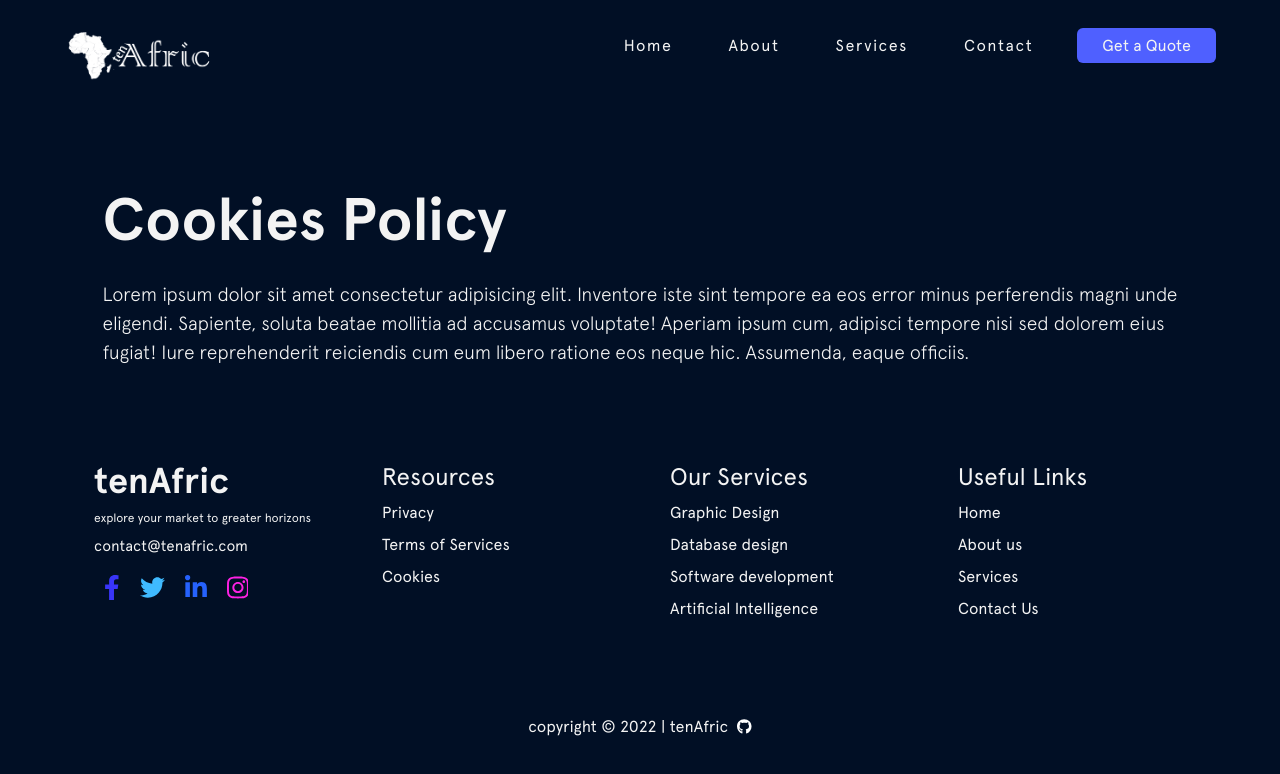
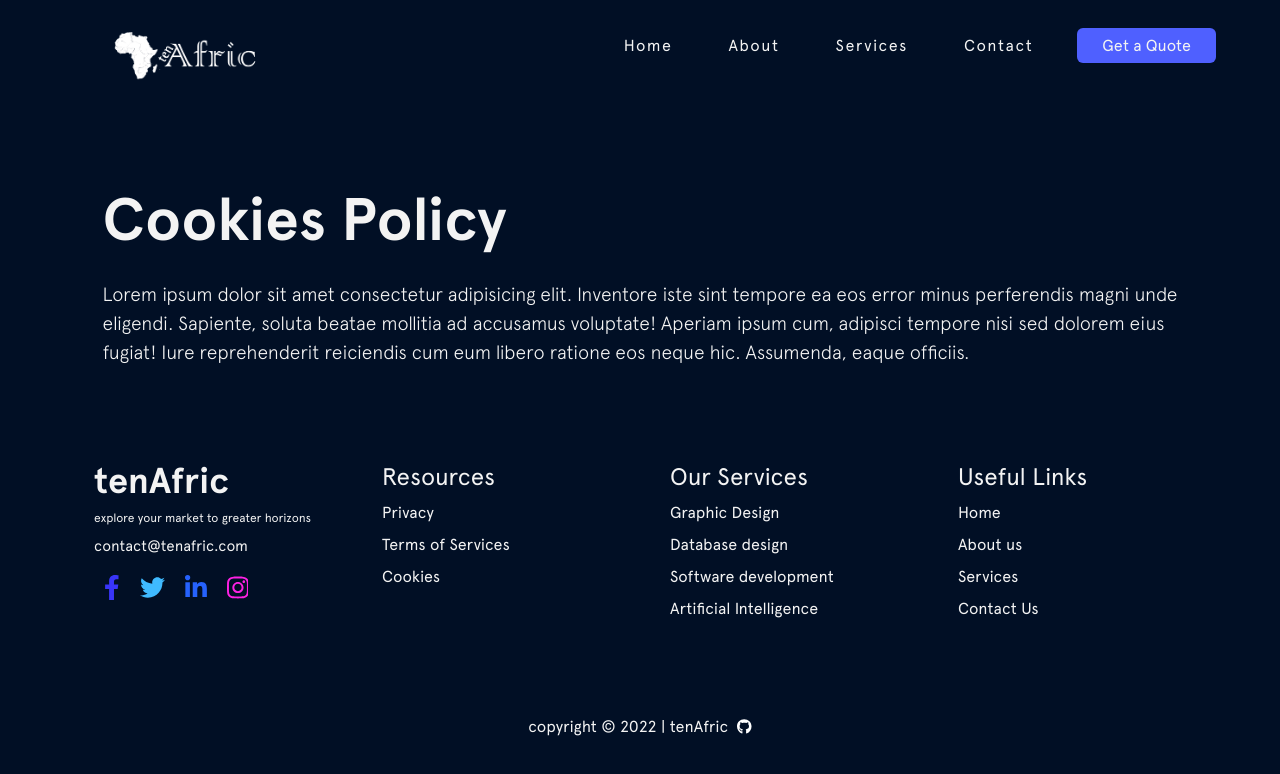
Before and after one commit to tenAfric/tenAfrik, a React (Create React App) app: page /cookies in a window 1280 px wide. Shown: the top 774 px of the page. Built offline with nearby package versions, Linux system fonts and the light colour scheme.

Commit message:
children product gate cold sink

```diff
--- a/src/styles/css/header.css
+++ b/src/styles/css/header.css
@@ -24,7 +24,7 @@
 .header .header-container .header-wrapper .brand-logo .logoWrapper {
   position: relative;
   top: 0;
-  left: 0;
+  left: 10%;
   width: 150px;
   height: auto;
 }
--- a/src/styles/scss/header.scss
+++ b/src/styles/scss/header.scss
@@ -22,7 +22,7 @@ $colorLight: #f3f3f3;
                 .logoWrapper{
                     position: relative;
                     top: 0;
-                    left: 0;
+                    left: 10%;
                     width: 150px;
                     height: auto;
                     .logo{
```
Also changed, not shown: 1 other file (tests, documents, lock files or other folders).
